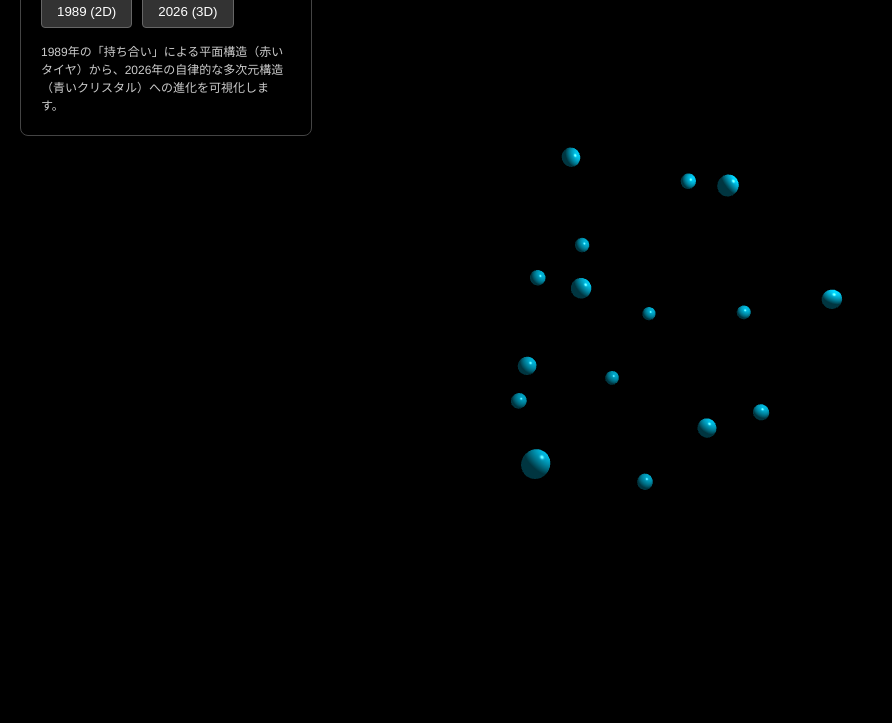
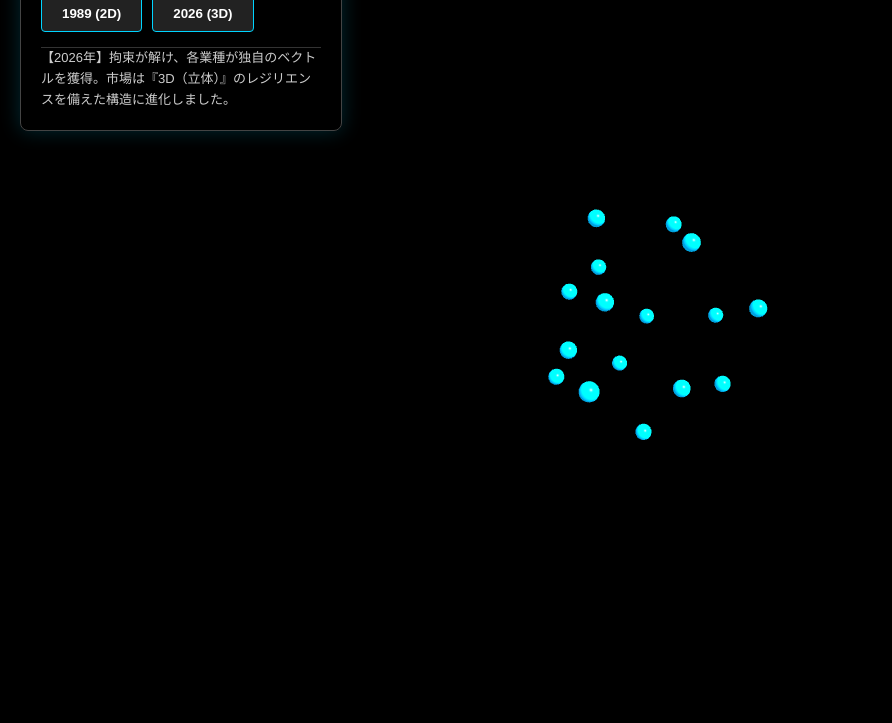
Before and after one commit to OgatiesInstitute/Market-Crystal-3D, a plain HTML site: page index.html in a window 1280 px wide. Shown: the part 77-800 px from the top of the page, without its empty margins (0-892 px from the left). Drawn offline with nearby package versions, Linux system fonts and the light colour scheme; animation ran at ten frames a second.

Commit message:
Update index.html

```diff
--- a/index.html
+++ b/index.html
@@ -6,73 +6,86 @@
     <title>Market Topology: 1989 vs 2026</title>
     <style>
         body { margin: 0; background: radial-gradient(circle, #1a1a1a 0%, #000 100%); overflow: hidden; color: #fff; font-family: 'Helvetica Neue', Arial, sans-serif; }
-        #ui { position: absolute; top: 20px; left: 20px; z-index: 10; background: rgba(0,0,0,0.7); padding: 20px; border-radius: 8px; border: 1px solid #444; }
-        h1 { margin: 0 0 10px 0; font-size: 18px; letter-spacing: 1px; color: #00d4ff; }
-        .btn-group { display: flex; gap: 10px; }
-        button { background: #333; color: #fff; border: 1px solid #666; padding: 8px 15px; cursor: pointer; transition: 0.3s; border-radius: 4px; }
-        button:hover { background: #00d4ff; color: #000; border-color: #fff; }
-        #desc { margin-top: 15px; font-size: 12px; line-height: 1.5; color: #ccc; max-width: 250px; }
+        #ui { position: absolute; top: 20px; left: 20px; z-index: 10; background: rgba(0,0,0,0.8); padding: 20px; border-radius: 8px; border: 1px solid #444; box-shadow: 0 0 20px rgba(0,212,255,0.2); }
+        h1 { margin: 0 0 10px 0; font-size: 18px; letter-spacing: 2px; color: #00d4ff; text-transform: uppercase; }
+        .btn-group { display: flex; gap: 10px; margin-bottom: 15px; }
+        button { background: #222; color: #fff; border: 1px solid #00d4ff; padding: 10px 20px; cursor: pointer; transition: all 0.3s; border-radius: 4px; font-weight: bold; }
+        button:hover { background: #00d4ff; color: #000; box-shadow: 0 0 15px #00d4ff; }
+        #desc { font-size: 13px; line-height: 1.6; color: #ccc; max-width: 280px; border-top: 1px solid #333; pt: 10px; }
+        #loading { position: absolute; top: 50%; left: 50%; transform: translate(-50%, -50%); font-size: 20px; letter-spacing: 5px; color: #00d4ff; }
     </style>
 </head>
 <body>
 
+    <div id="loading">LOADING TOPOLOGY...</div>
+
     <div id="ui">
-        <h1>MARKET TOPOLOGY</h1>
+        <h1>Market Topology</h1>
         <div class="btn-group">
             <button onclick="transitionTo('1989')">1989 (2D)</button>
             <button onclick="transitionTo('2026')">2026 (3D)</button>
         </div>
         <div id="desc">
-            1989年の「持ち合い」による平面構造（赤いタイヤ）から、2026年の自律的な多次元構造（青いクリスタル）への進化を可視化します。
+            Initializing structure...
         </div>
     </div>
 
     <script src="https://cdnjs.cloudflare.com/ajax/libs/three.js/r128/three.min.js"></script>
-<script src="https://cdn.jsdelivr.net/gh/mrdoob/three.js@r128/examples/js/controls/OrbitControls.js"></script>
+    <script src="https://cdn.jsdelivr.net/gh/mrdoob/three.js@r128/examples/js/controls/OrbitControls.js"></script>
 
     <script>
         let scene, camera, renderer, controls;
-        let points = {}; // 業種ごとのMeshを格納
+        let points = {};
         let data1989 = [], data2026 = [];
 
         async function init() {
-            // シーン・カメラ・レンダラーの設定
+            // シーン設定
             scene = new THREE.Scene();
-            camera = new THREE.PerspectiveCamera(75, window.innerWidth / window.innerHeight, 0.1, 1000);
-            camera.position.z = 250;
+            camera = new THREE.PerspectiveCamera(60, window.innerWidth / window.innerHeight, 1, 2000);
+            camera.position.set(0, 0, 500);
 
             renderer = new THREE.WebGLRenderer({ antialias: true });
+            renderer.setPixelRatio(window.devicePixelRatio);
             renderer.setSize(window.innerWidth, window.innerHeight);
             document.body.appendChild(renderer.domElement);
 
+            // コントロール設定 (r128形式)
             controls = new THREE.OrbitControls(camera, renderer.domElement);
             controls.enableDamping = true;
 
-            // 光源
-            const light = new THREE.PointLight(0xffffff, 1, 500);
-            light.position.set(100, 100, 100);
-            scene.add(light);
-            scene.add(new THREE.AmbientLight(0x404040));
+            // ライト
+            const dirLight = new THREE.DirectionalLight(0xffffff, 1);
+            dirLight.position.set(1, 1, 2);
+            scene.add(dirLight);
+            scene.add(new THREE.AmbientLight(0x999999));
 
-            // データの読み込み
+            // データ取得
             try {
-                const res1989 = await fetch('structure_1989_simulated.json');
+                // パスを確実に通すために ./ を付与
+                const res1989 = await fetch('./structure_1989_simulated.json');
                 data1989 = await res1989.json();
-                const res2026 = await fetch('structure_2026.json');
+                const res2026 = await fetch('./structure_2026.json');
                 data2026 = await res2026.json();
 
-                createNodes(data2026); // 初期状態として2026年を表示
+                document.getElementById('loading').style.display = 'none';
+                createNodes(data2026); // 初回表示
+                transitionTo('2026');
             } catch (e) {
-                console.error("JSONデータの読み込みに失敗しました。ファイル名を確認してください。", e);
+                console.error("Data Load Error:", e);
+                document.getElementById('loading').innerText = "ERROR LOADING DATA";
             }
 
             animate();
         }
 
         function createNodes(data) {
-            const geometry = new THREE.SphereGeometry(4, 24, 24);
+            const geometry = new THREE.SphereGeometry(6, 32, 32);
             data.forEach(item => {
-                const material = new THREE.MeshPhongMaterial({ color: 0x00d4ff, shininess: 100 });
+                const material = new THREE.MeshPhongMaterial({
+                    color: 0x00d4ff,
+                    emissive: 0x002244,
+                    shininess: 100
+                });
                 const sphere = new THREE.Mesh(geometry, material);
                 sphere.position.set(item.x, item.y, item.z);
                 scene.add(sphere);
@@ -80,21 +93,26 @@
             });
         }
 
-        // 年代を切り替える際のアニメーション（簡易モーフィング）
         function transitionTo(year) {
             const targetData = (year === '1989') ? data1989 : data2026;
             const targetColor = (year === '1989') ? 0xff4444 : 0x00d4ff;
+            const targetEmissive = (year === '1989') ? 0x440000 : 0x002244;
 
             targetData.forEach(item => {
                 if (points[item.id]) {
-                    // 本来はTweenライブラリを使うと綺麗ですが、簡易的に瞬時に移動
+                    // 座標更新
                     points[item.id].position.set(item.x, item.y, item.z);
+                    // 色更新
                     points[item.id].material.color.setHex(targetColor);
+                    points[item.id].material.emissive.setHex(targetEmissive);
                 }
             });
-            document.getElementById('desc').innerText =
-                (year === '1989') ? "1989年：株式持ち合いにより、全セクターが単一のモメンタムに囚われた『平面構造』です。" :
-                                  "2026年：各セクターが独自の座標を持つ、レジリエンス（復元力）の高い『多次元構造』です。";
+
+            const descText = (year === '1989') ?
+                "【1989年】株式持ち合いによる強固な相関。全業種が為替と銀行に縛られ、構造は『2D（平面）』へと虚脱しています。" :
+                "【2026年】拘束が解け、各業種が独自のベクトルを獲得。市場は『3D（立体）』のレジリエンスを備えた構造に進化しました。";
+
+            document.getElementById('desc').innerText = descText;
         }
 
         function animate() {
```
